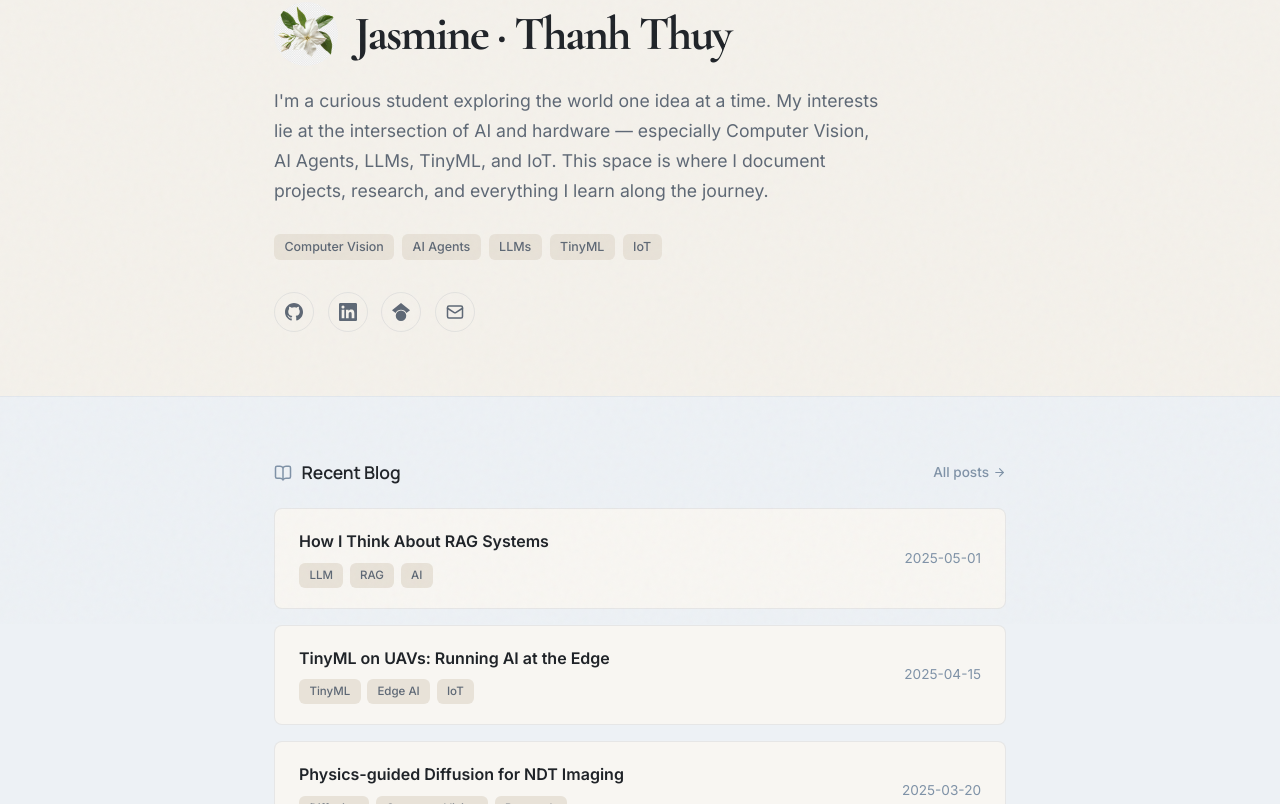
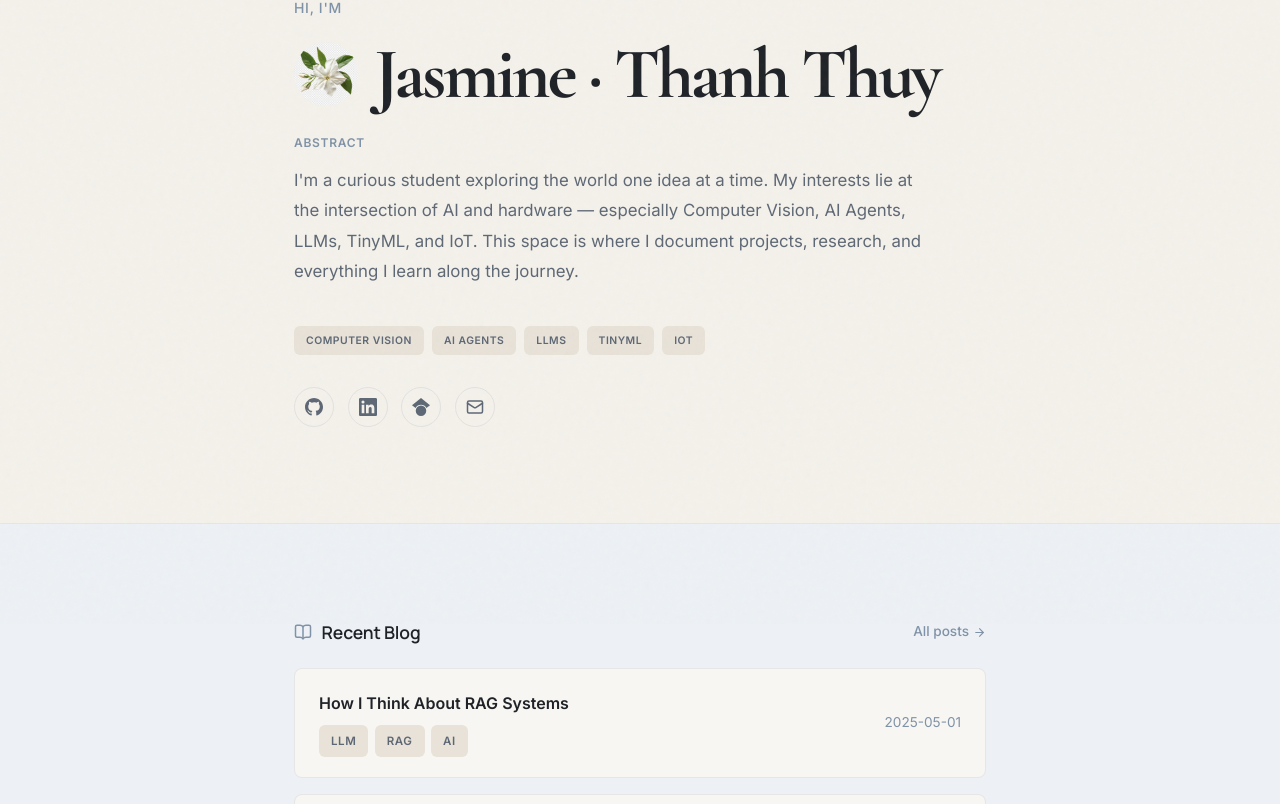
Before and after one commit to Thanhthuii24/jasmint, a Next.js app: page / in a window 1280 px wide. Shown: the part 176-980 px from the top of the page. Built offline with nearby package versions, Linux system fonts and the light colour scheme.

Commit message:
Refine UI layout, spacing, and typography (keep Manrope)

```diff
--- a/app/HomeClient.tsx
+++ b/app/HomeClient.tsx
@@ -31,7 +31,7 @@ export default function HomeClient({ recentPosts, recentNotes }: { recentPosts:
     <div>
 
       {/* ── Hero ── */}
-      <section style={{ background: 'var(--bg)', paddingTop: '5rem', paddingBottom: '4rem' }}>
+      <section style={{ background: 'var(--bg)', paddingTop: '7rem', paddingBottom: '6rem' }}>
         <div className="container">
           <motion.div custom={0} variants={fadeUp} initial="hidden" animate="visible">
             <p style={{ fontSize: '0.875rem', color: 'var(--accent)', fontWeight: 500, letterSpacing: '0.05em', textTransform: 'uppercase', marginBottom: '1rem' }}>
@@ -52,20 +52,20 @@ export default function HomeClient({ recentPosts, recentNotes }: { recentPosts:
                 priority
               />
             </div>
-            <h1 style={{ fontFamily: 'var(--font-cormorant), serif', fontSize: 'clamp(2rem, 5vw, 3rem)', fontWeight: 700, letterSpacing: '-0.04em', lineHeight: 1.15 }}>
+            <h1 style={{ fontFamily: 'var(--font-cormorant), serif', fontSize: 'clamp(2.5rem, 6vw, 4.5rem)', fontWeight: 700, letterSpacing: '-0.04em', lineHeight: 1.05 }}>
               Jasmine · Thanh Thuy
             </h1>
           </motion.div>
 
-          <motion.p
-            custom={2} variants={fadeUp} initial="hidden" animate="visible"
-            style={{ fontSize: '1.1rem', color: 'var(--text-secondary)', maxWidth: '55ch', lineHeight: 1.7, marginBottom: '1.75rem' }}
-          >
-            I&apos;m a curious student exploring the world one idea at a time.
-            My interests lie at the intersection of AI and hardware —
-            especially Computer Vision, AI Agents, LLMs, TinyML, and IoT.
-            This space is where I document projects, research, and everything I learn along the journey.
-          </motion.p>
+          <motion.div custom={2} variants={fadeUp} initial="hidden" animate="visible" style={{ marginBottom: '2.5rem' }}>
+            <p style={{ fontSize: '0.75rem', color: 'var(--accent)', textTransform: 'uppercase', letterSpacing: '0.06em', marginBottom: '0.75rem', fontWeight: 600 }}>Abstract</p>
+            <p style={{ fontSize: '1.05rem', color: 'var(--text-secondary)', maxWidth: '60ch', lineHeight: 1.8 }}>
+              I&apos;m a curious student exploring the world one idea at a time.
+              My interests lie at the intersection of AI and hardware —
+              especially Computer Vision, AI Agents, LLMs, TinyML, and IoT.
+              This space is where I document projects, research, and everything I learn along the journey.
+            </p>
+          </motion.div>
 
           {/* Interest Tags */}
           <motion.div
@@ -123,7 +123,7 @@ export default function HomeClient({ recentPosts, recentNotes }: { recentPosts:
       </section>
 
       {/* ── Recent Blog Posts ── */}
-      <section style={{ background: '#edf1f5', paddingTop: '4rem', paddingBottom: '4rem', borderTop: '1px solid var(--border-light)' }}>
+      <section style={{ background: '#edf1f5', paddingTop: '6rem', paddingBottom: '6rem', borderTop: '1px solid var(--border-light)' }}>
         <div className="container">
           <motion.div
             custom={5} variants={fadeUp} initial="hidden" animate="visible"
@@ -183,7 +183,7 @@ export default function HomeClient({ recentPosts, recentNotes }: { recentPosts:
       </section>
 
       {/* ── Recent Notes ── */}
-      <section style={{ background: 'var(--bg)', paddingTop: '4rem', paddingBottom: '4rem', borderTop: '1px solid var(--border-light)' }}>
+      <section style={{ background: 'var(--bg)', paddingTop: '6rem', paddingBottom: '6rem', borderTop: '1px solid var(--border-light)' }}>
         <div className="container">
           <motion.div
             custom={9} variants={fadeUp} initial="hidden" animate="visible"
@@ -241,7 +241,7 @@ export default function HomeClient({ recentPosts, recentNotes }: { recentPosts:
       </section>
 
       {/* ── Publications & Awards ── */}
-      <section style={{ background: '#edf1f5', paddingTop: '4rem', paddingBottom: '5rem', borderTop: '1px solid var(--border-light)' }}>
+      <section style={{ background: '#edf1f5', paddingTop: '6rem', paddingBottom: '7rem', borderTop: '1px solid var(--border-light)' }}>
         <div className="container">
           <motion.div
             custom={13} variants={fadeUp} initial="hidden" animate="visible"
--- a/app/globals.css
+++ b/app/globals.css
@@ -33,7 +33,7 @@ body {
   font-family: var(--font-inter), -apple-system, BlinkMacSystemFont, sans-serif;
   background: var(--bg);
   color: var(--text-primary);
-  line-height: 1.6;
+  line-height: 1.75;
   -webkit-font-smoothing: antialiased;
   -moz-osx-font-smoothing: grayscale;
 }
@@ -98,11 +98,19 @@ pre code {
 
 .prose h1 { font-size: 2rem; margin: 2rem 0 1rem; color: var(--text-primary); }
 .prose h2 { font-size: 1.5rem; margin: 2rem 0 0.75rem; color: var(--text-primary); border-bottom: 1px solid var(--border-light); padding-bottom: 0.5rem; }
-.prose h3 { font-size: 1.2rem; margin: 1.5rem 0 0.5rem; color: var(--text-primary); }
-.prose p { margin: 1rem 0; }
-.prose ul, .prose ol { margin: 1rem 0; padding-left: 1.5rem; }
-.prose li { margin: 0.4rem 0; }
-.prose blockquote { border-left: 3px solid var(--accent); padding-left: 1rem; color: var(--text-muted); font-style: italic; margin: 1.5rem 0; }
+.prose h3 { font-size: 1.2rem; margin: 1.5rem 0 0.5rem; color: var(--text-primary); font-weight: 600; }
+.prose p { margin: 1.5rem 0; }
+.prose ul, .prose ol { margin: 1.5rem 0; padding-left: 1.5rem; }
+.prose li { margin: 0.5rem 0; }
+.prose blockquote {
+  border-left: 2px solid var(--accent-gold);
+  padding: 1.5rem;
+  background: var(--bg-card);
+  color: var(--text-secondary);
+  font-style: italic;
+  margin: 2rem 0;
+  border-radius: 0 8px 8px 0;
+}
 .prose a { color: var(--accent); border-bottom: 1px solid transparent; transition: border-color 0.2s; }
 .prose a:hover { border-bottom-color: var(--accent); }
 .prose strong { color: var(--text-primary); font-weight: 600; }
@@ -113,7 +121,7 @@ pre code {
 
 /* Utilities */
 .container {
-  max-width: 780px;
+  max-width: 740px;
   margin: 0 auto;
   padding: 0 1.5rem;
 }
@@ -137,13 +145,15 @@ pre code {
   display: inline-flex;
   align-items: center;
   gap: 0.25rem;
-  padding: 0.2rem 0.65rem;
+  padding: 0.35rem 0.75rem;
   background: var(--tag-bg);
   color: var(--tag-text);
   border-radius: 6px;
-  font-size: 0.78rem;
-  font-weight: 500;
-  transition: all 0.2s;
+  font-size: 0.65rem;
+  font-weight: 600;
+  text-transform: uppercase;
+  letter-spacing: 0.05em;
+  transition: all 0.2s ease;
 }
 
 .tag:hover {
```
Also changed, not shown: 1 other file (tests, documents, lock files or other folders).
